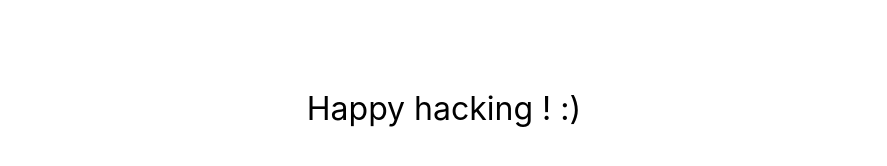
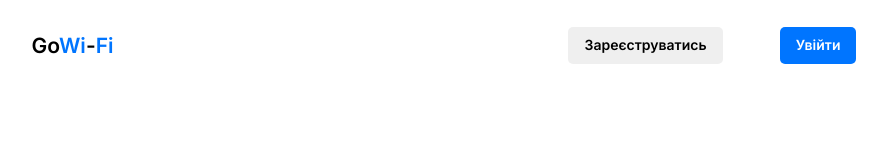
Before and after one commit to Igoryakib/OWi_fi, a React app: page / in a window 1280 px wide. Shown: the whole page, without its empty margins (196-1083 px from the left). Built offline with nearby package versions, Linux system fonts and the light colour scheme.

Commit message:
added header

```diff
--- a/src/components/App.js
+++ b/src/components/App.js
@@ -1,10 +1,11 @@
 import React from "react";
+import Header from "./Header/Header";
 
 
 const  App = () => {
   return (
     <>
-      <h1 className="App">Happy hacking ! :)</h1>
+      <Header/>
     </>
   );
 }
--- /dev/null
+++ b/src/components/Button/Button.jsx
@@ -0,0 +1,13 @@
+import React from "react";
+import styles from './Button.module.scss';
+import classnames from 'classnames';
+
+
+const Button = ({type, text, style}) => {
+    return(
+        <button className={classnames(styles.btn, style)} type={type}>{text}</button>
+    );
+};
+
+
+export default Button;
--- /dev/null
+++ b/src/components/Button/Button.module.scss
@@ -0,0 +1,10 @@
+.btn {
+    padding: 10px 16px;
+    border-radius: 5px;
+    color: #000;
+    text-align: center;
+    font-family: Inter;
+    font-size: 14px;
+    font-weight: 600;
+
+}
--- /dev/null
+++ b/src/components/Header/Header.jsx
@@ -0,0 +1,19 @@
+import React from "react";
+import styles from './Header.module.scss';
+import Button from "../Button/Button";
+
+
+const Header = () => {
+    return(
+        <header className={styles.header}>
+            <h1 className={styles.logo}>Go<span className={styles.wi}>Wi</span>-<span className={styles.wi}>Fi</span></h1>
+            <div className={styles.wrapperBtn}>
+            <Button type="button" text="Зареєструватись"/>
+            <Button type="button" style={styles.light} text="Увійти"/>
+            </div>
+        </header>
+    );
+};
+
+
+export default Header;
--- /dev/null
+++ b/src/components/Header/Header.module.scss
@@ -0,0 +1,32 @@
+@import "../../scss/styles.scss";
+
+.header {
+    display: flex;
+    justify-content: space-around;
+    align-items: center;
+    padding: 27px 0 18px 0;
+}
+
+.logo {
+    color: #000;
+    text-align: center;
+    font-family: Inter;
+    font-size: 21px;
+    font-style: normal;
+    font-weight: 600;
+    .wi {
+        color: #0075ff;
+    }
+}
+
+.wrapperBtn {
+    display: flex;
+    justify-content: space-between;
+    align-items: center;
+    width: 288px;
+}
+
+.light {
+    color: #fff !important;
+    background-color: #0075ff;
+}
--- a/src/scss/styles.scss
+++ b/src/scss/styles.scss
@@ -1,4 +1,5 @@
 @import 'reset.scss';
+@import url('https://fonts.googleapis.com/css2?family=Inter:wght@100;200;300;400;500;600;700;800;900&display=swap');
 
 .App {
     text-align: center;
```
